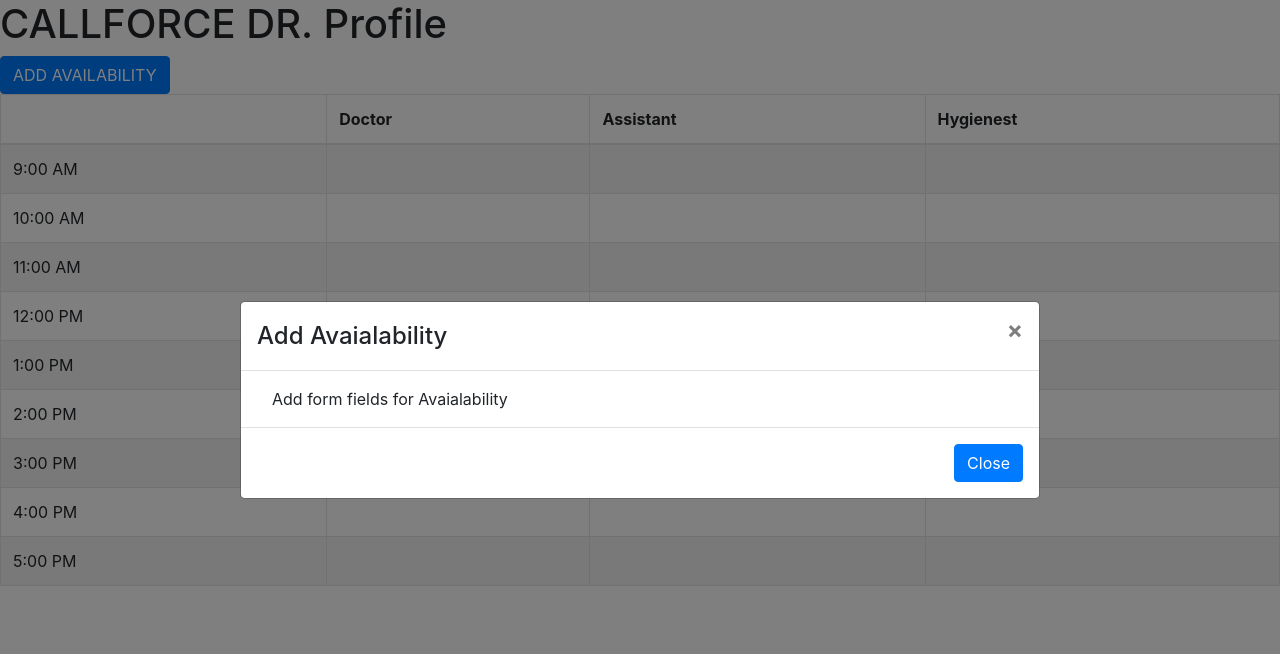
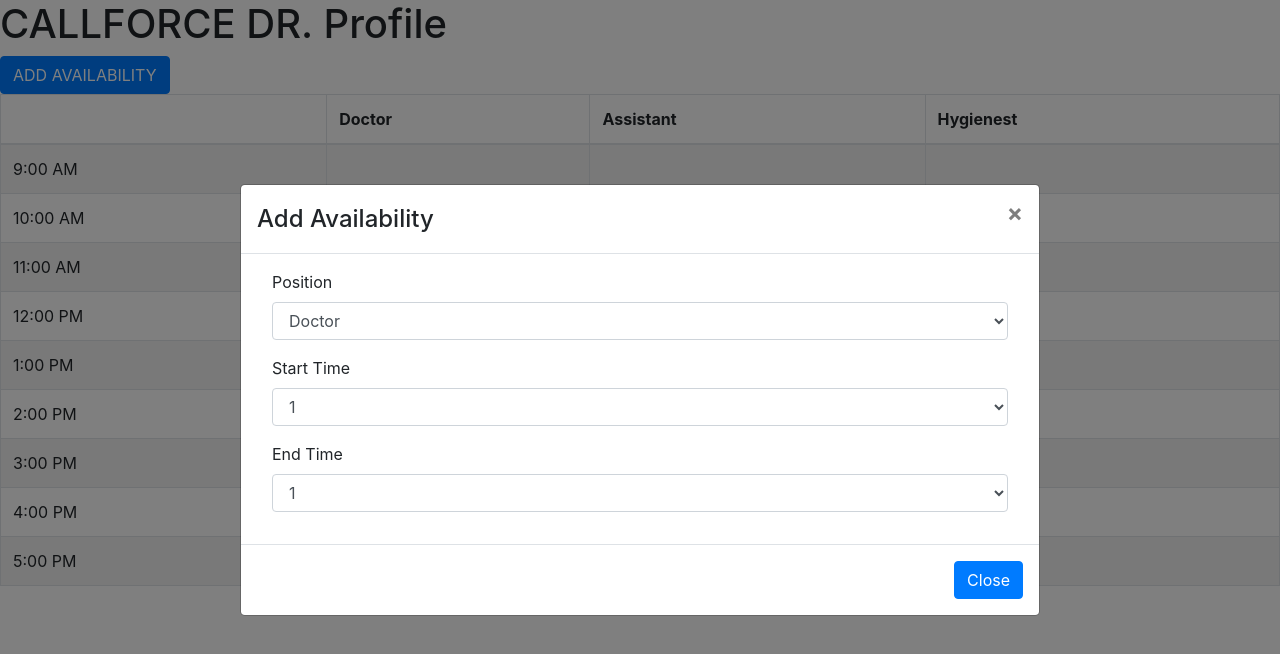
Before and after one commit to JeffreyZelaya/callforce-doctor-profile, a React (Create React App) app: page / in a window 1280 px wide. Both pictures are taken after a click on the button "ADD AVAILABILITY". Shown: the top 654 px of the page. Built offline with nearby package versions, Linux system fonts and the light colour scheme.

Commit message:
got dropdowns in modal

```diff
--- a/src/components/addAvailabilityModal.js
+++ b/src/components/addAvailabilityModal.js
@@ -16,12 +16,43 @@
           >
             <Modal.Header closeButton>
               <Modal.Title id="contained-modal-title-vcenter">
-                Add Avaialability
+                  Add Availability
               </Modal.Title>
             </Modal.Header>
             <Modal.Body>
               <div className="container">
-                  Add form fields for Avaialability
+                <Form>
+                    <Form.Group controlId="exampleForm.ControlSelect1">
+                        <Form.Label>Position</Form.Label>
+                        <Form.Control as="select">
+                        <option>Doctor</option>
+                        <option>Assistant</option>
+                        <option>Hygienest</option>
+                        </Form.Control>
+                    </Form.Group>
+
+                    <Form.Group controlId="exampleForm.ControlSelect1">
+                        <Form.Label>Start Time</Form.Label>
+                        <Form.Control as="select">
+                        <option>1</option>
+                        <option>2</option>
+                        <option>3</option>
+                        <option>4</option>
+                        <option>5</option>
+                        </Form.Control>
+                    </Form.Group>
+
+                    <Form.Group controlId="exampleForm.ControlSelect1">
+                        <Form.Label>End Time</Form.Label>
+                        <Form.Control as="select">
+                        <option>1</option>
+                        <option>2</option>
+                        <option>3</option>
+                        <option>4</option>
+                        <option>5</option>
+                        </Form.Control>
+                    </Form.Group>
+                </Form>
               </div>
 
 
```
